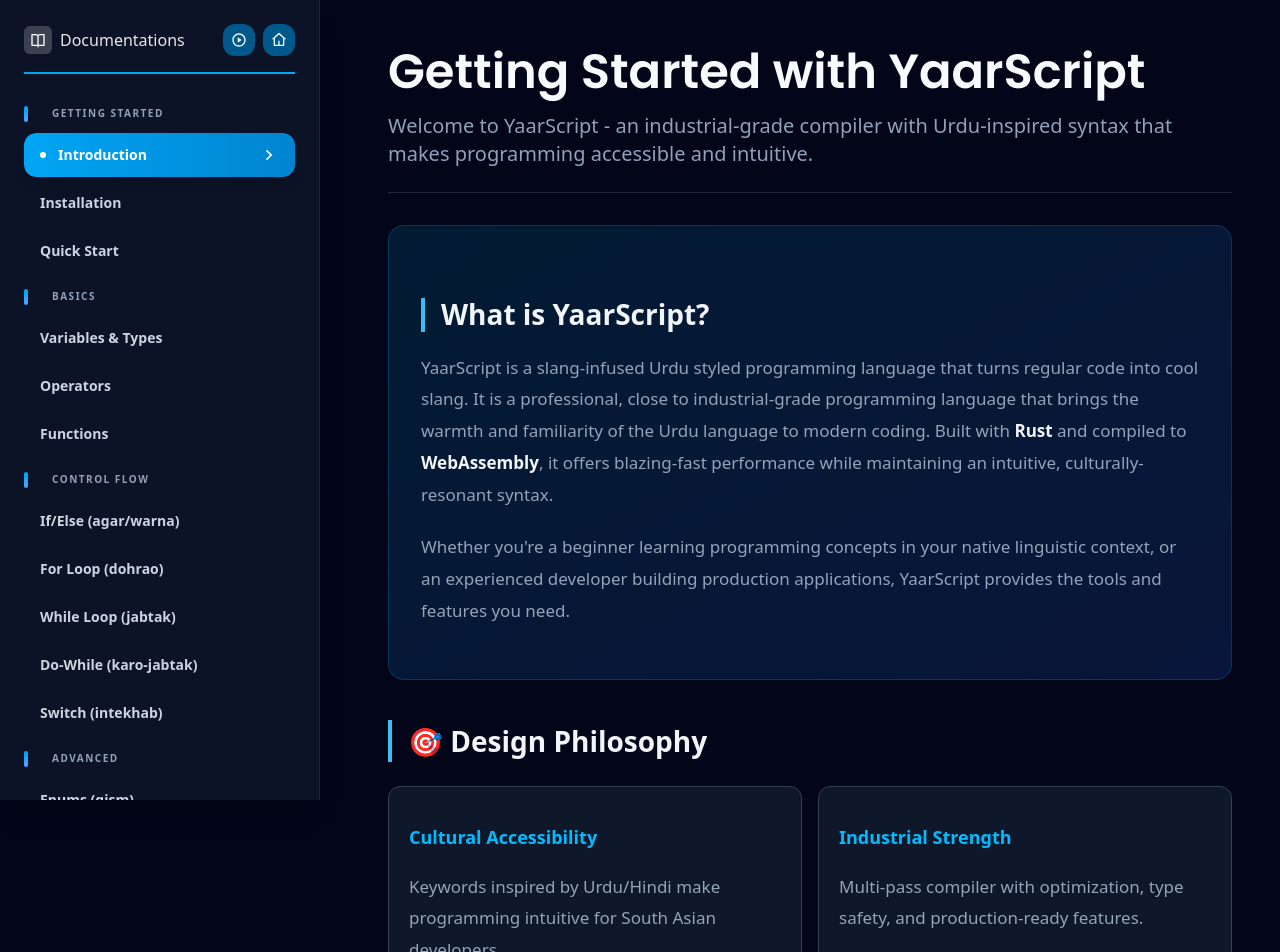
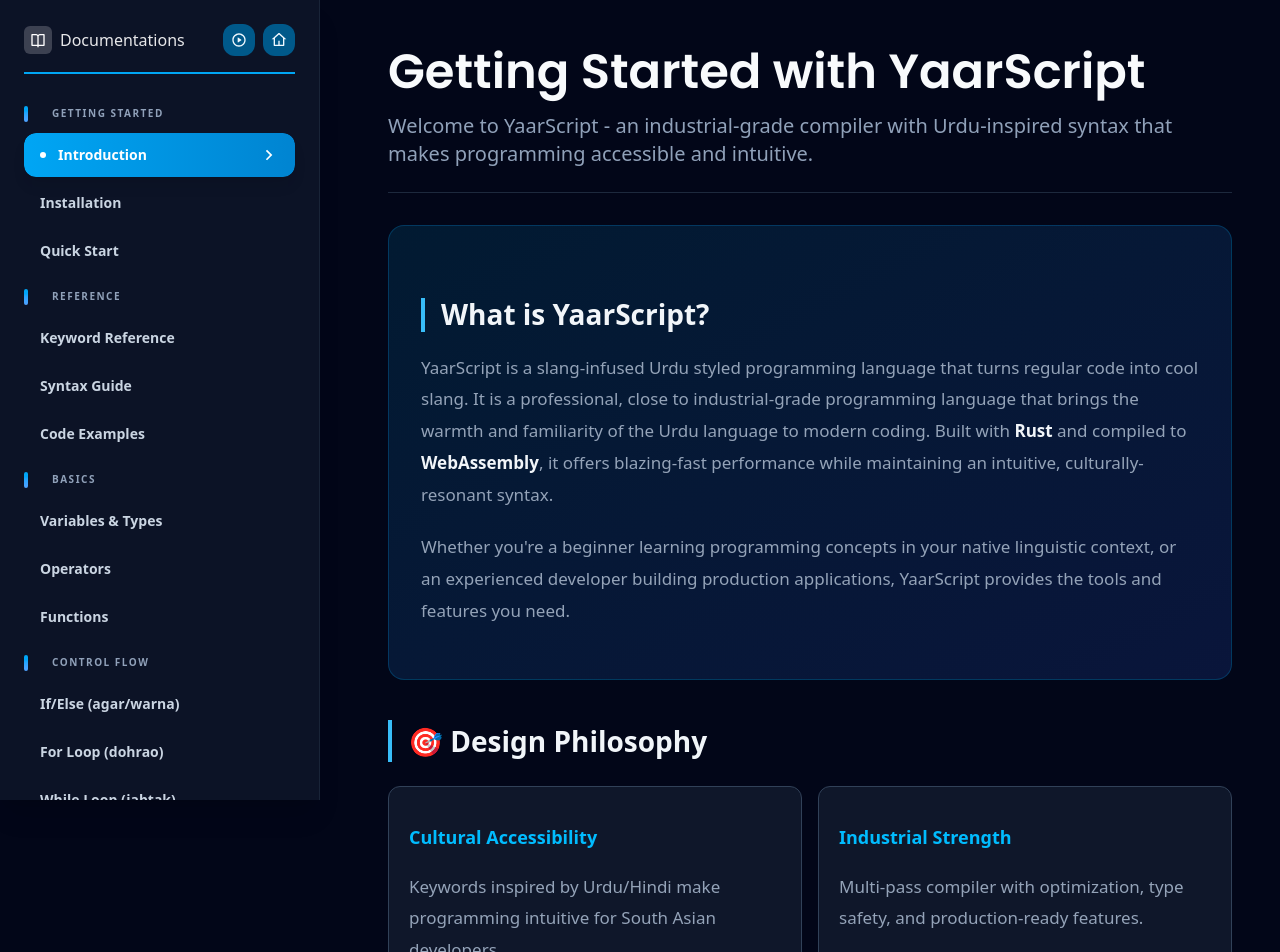
Before and after one commit to BazilSuhail/YaarScript-Client, a Next.js app: page /docs in a window 1280 px wide. Shown: the top 952 px of the page. Built offline with nearby package versions, Linux system fonts and the light colour scheme.

Commit message:
refactor: Move Reference category items to the correct position in DocsSidebar component

```diff
--- a/components/docs/DocsSidebar.jsx
+++ b/components/docs/DocsSidebar.jsx
@@ -15,6 +15,15 @@
                 { id: "getting-started", label: "Introduction" },
                 { id: "installation", label: "Installation" },
                 { id: "quick-start", label: "Quick Start" },
+            ]
+        },
+
+        {
+            category: "Reference",
+            items: [
+                { id: "keywords", label: "Keyword Reference" },
+                { id: "syntax", label: "Syntax Guide" },
+                { id: "examples", label: "Code Examples" },
             ]
         },
         {
@@ -41,14 +50,6 @@
                 { id: "enums", label: "Enums (qism)" },
                 { id: "constants", label: "Constants (pakka)" },
                 { id: "scope", label: "Scope & Globals" },
-            ]
-        },
-        {
-            category: "Reference",
-            items: [
-                { id: "keywords", label: "Keyword Reference" },
-                { id: "syntax", label: "Syntax Guide" },
-                { id: "examples", label: "Code Examples" },
             ]
         }
     ];
```
